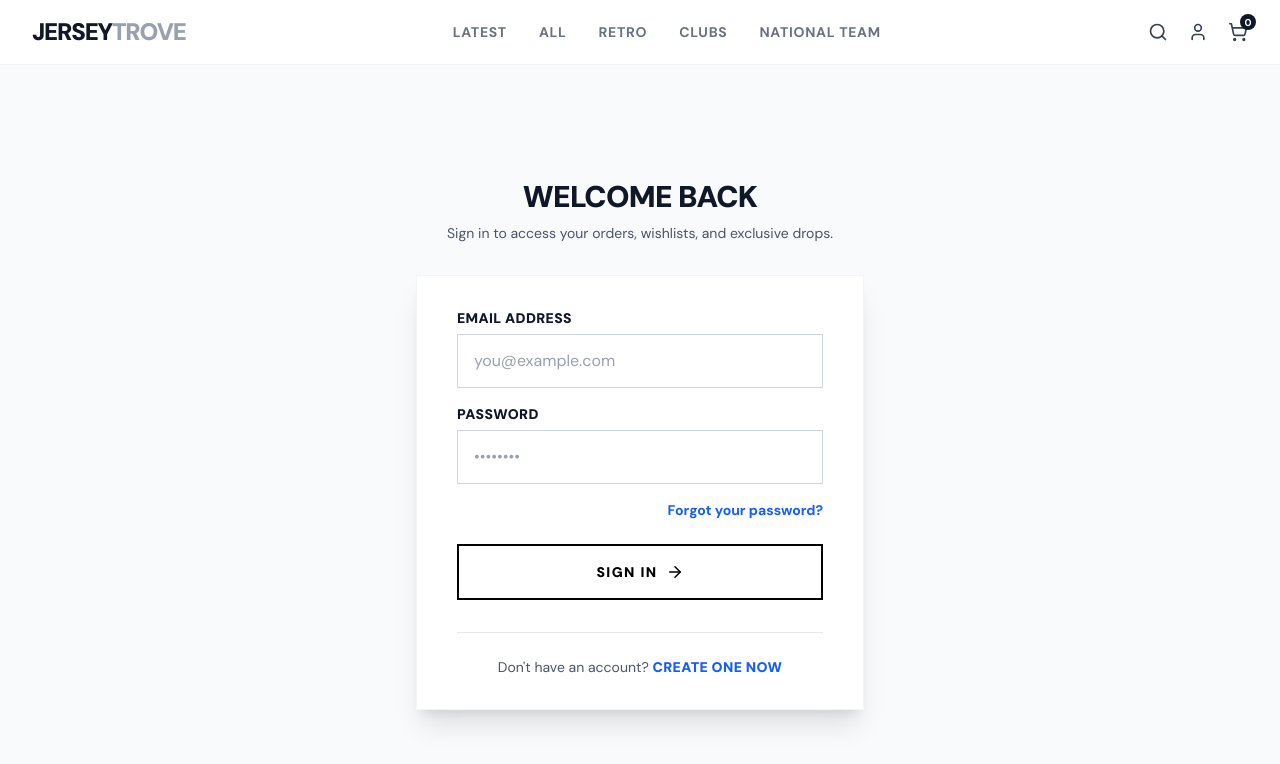
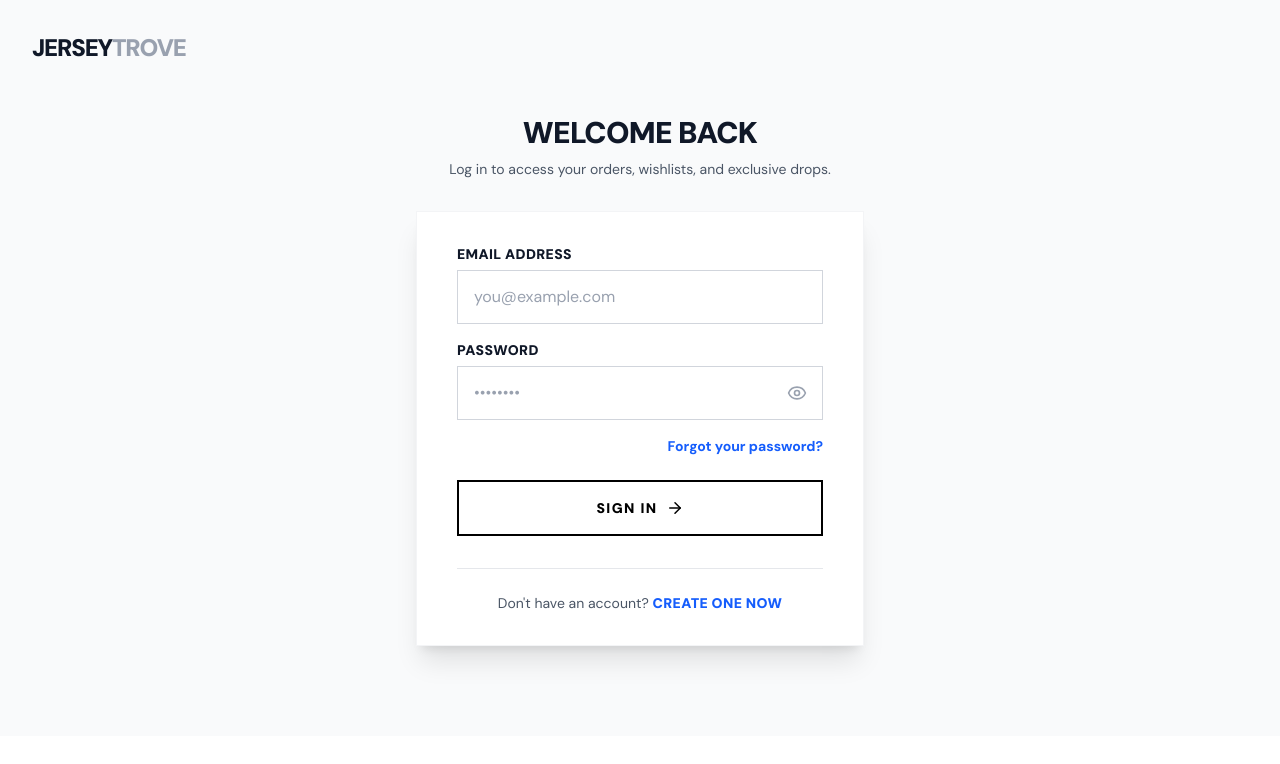
Before and after one commit to Jineshraj/JerseyTrove, a React (Vite) app in the folder frontend/: page /login in a window 1280 px wide. Shown: the top 764 px of the page. Built offline with nearby package versions, Linux system fonts and the light colour scheme.

Commit message:
Login Page error and roast setup complete

```diff
--- a/frontend/package.json
+++ b/frontend/package.json
@@ -11,13 +11,17 @@
   },
   "dependencies": {
     "@fontsource/dm-sans": "^5.2.8",
+    "@hookform/resolvers": "^5.2.2",
     "@tailwindcss/vite": "^4.2.1",
     "axios": "^1.13.6",
     "lucide-react": "^0.575.0",
     "react": "^19.2.0",
     "react-dom": "^19.2.0",
+    "react-hook-form": "^7.71.2",
     "react-router-dom": "^7.13.1",
-    "tailwindcss": "^4.2.1"
+    "sonner": "^2.0.7",
+    "tailwindcss": "^4.2.1",
+    "zod": "^4.3.6"
   },
   "devDependencies": {
     "@eslint/js": "^9.39.1",
--- a/frontend/src/App.jsx
+++ b/frontend/src/App.jsx
@@ -1,14 +1,16 @@
-import { BrowserRouter as Router } from "react-router-dom";
-import AppRoutes from "./routes/AppRoutes";
-
 //FONTS
 import "@fontsource/dm-sans"; // Defaults to weight 400
 import "@fontsource/dm-sans/700.css"; // Bold
 import "@fontsource/dm-sans/900.css"; // Black
 
+import { BrowserRouter as Router } from "react-router-dom";
+import AppRoutes from "./routes/AppRoutes";
+import { Toaster } from "sonner";
+
 const App = () => {
   return (
     <Router>
+      <Toaster position="top-center" richColors />
       <AppRoutes />
     </Router>
   );
--- a/frontend/src/components/common/InputField.jsx
+++ b/frontend/src/components/common/InputField.jsx
@@ -1,17 +1,9 @@
-// src/components/common/InputField.jsx
+import { forwardRef } from "react";
 
-const InputField = ({
-  label,
-  type = "text",
-  name,
-  value,
-  onChange,
-  placeholder,
-  required,
-}) => {
+const InputField = forwardRef(
+  ({ label, error, name, leftIcon, rightIcon, ...props }, ref) => {
     return (
       <div className="flex flex-col gap-1.5 mb-4">
-      {/* Only render the label if one is provided */}
         {label && (
           <label
             htmlFor={name}
@@ -21,18 +13,47 @@ const InputField = ({
           </label>
         )}
 
+        <div className="relative">
+          {/* LEFT ICON SLOT */}
+          {leftIcon && (
+            <div className="absolute inset-y-0 left-0 flex items-center pl-4 pointer-events-none text-gray-400">
+              {leftIcon}
+            </div>
+          )}
+
           <input
+            ref={ref}
             id={name}
-        type={type}
-        name={name} /* CRITICAL: Required for e.target.name to work */
-        value={value} /* CRITICAL: Ties the input to React state */
-        onChange={onChange} /* CRITICAL: Fires the state update when you type */
-        placeholder={placeholder}
-        required={required}
-        className="w-full px-4 py-3.5 border border-gray-300 focus:outline-none focus:border-black focus:ring-1 focus:ring-black transition-colors font-medium text-gray-900 placeholder:text-gray-400"
+            name={name}
+            {...props}
+            className={`w-full py-3.5 border transition-all font-medium text-gray-900 placeholder:text-gray-400 focus:outline-none focus:border-black focus:ring-1 focus:ring-black ${
+              error ? "border-red-500 bg-red-50" : "border-gray-300"
+            }
+          ${leftIcon ? "pl-11" : "px-4"}
+          ${rightIcon ? "pr-11" : "px-4"}`}
           />
+
+          {/* RIGHT ICON SLOT */}
+          {rightIcon && (
+            <div className="absolute inset-y-0 right-0 flex items-center pr-4">
+              {rightIcon}
+            </div>
+          )}
+        </div>
+
+        <div
+          className={`h-5 transition-all ${error ? "opacity-100" : "hidden"}`}
+        >
+          {error && (
+            <span className="text-xs font-bold text-red-500 uppercase italic">
+              {error}
+            </span>
+          )}
+        </div>
       </div>
     );
-};
+  },
+);
 
+InputField.displayName = "InputField";
 export default InputField;
--- a/frontend/src/pages/Login.jsx
+++ b/frontend/src/pages/Login.jsx
@@ -1,51 +1,89 @@
-// src/pages/Login.jsx
 import { useState } from "react";
 import { Link } from "react-router-dom";
-import { ArrowRight } from "lucide-react";
+import { ArrowRight, Eye, EyeOff } from "lucide-react";
 import InputField from "../components/common/InputField";
-// Make sure this path matches where you saved your InputField component!
+import { toast } from "sonner";
+import { z } from "zod";
+import { useForm } from "react-hook-form";
+import { zodResolver } from "@hookform/resolvers/zod";
+
+// (Zod Rules)
+const loginSchema = z.object({
+  email: z.email("Invalid Email"),
+  password: z.string().min(8, "Password must contain atleast 8 characters"),
+});
 
 const Login = () => {
-  const [formData, setFormData] = useState({
-    email: "",
-    password: "",
-  });
+  const [showPassword, setShowPassword] = useState(false);
 
-  const handleChange = (e) => {
-    setFormData({
-      ...formData,
-      [e.target.name]: e.target.value,
-    });
+  // REACT HOOK FORM
+  const {
+    register,
+    handleSubmit,
+    formState: { errors, isSubmitting },
+  } = useForm({ resolver: zodResolver(loginSchema) });
+
+  //when clicked submit button
+  const onLogin = async (data) => {
+    try {
+      //MONGO DB MAGIC HAPPENS HERE ######
+      await new Promise((resolve) => setTimeout(resolve, 1500));
+      console.log("Success", data);
+      toast.success("Welcome back to JerseyTrove!");
+    } catch (err) {
+      console.error(err);
+    }
   };
 
-  const handleSubmit = (e) => {
-    e.preventDefault();
-    // We will wire this up to your MERN backend later
-    console.log("Submitting login:", formData);
-  };
+  //PASSWORD TOGGLE
+
+  const PasswordToggle = (
+    <button
+      type="button"
+      onClick={() => setShowPassword(!showPassword)}
+      className="text-gray-400 hover:text-black transition-colors focus:outline-none"
+      tabIndex="-1" // Pro tip: Prevents tab-key from getting stuck on the eye
+    >
+      {showPassword ? <EyeOff size={20} /> : <Eye size={20} />}
+    </button>
+  );
 
   return (
-    <div className="min-h-[calc(100vh-64px)] flex flex-col justify-center py-12 sm:px-6 lg:px-8 bg-gray-50">
+    <div className="px-4 min-h-[calc(100vh-64px)] flex flex-col justify-center py-12 sm:px-6 lg:px-8 bg-gray-50 relative">
+      {/* 1. THE ESCAPE HATCH (Standalone Logo) */}
+      <div className="absolute top-6 left-6 sm:top-8 sm:left-8">
+        <Link
+          to="/"
+          className="text-2xl font-black tracking-tighter text-gray-900 transition-opacity hover:opacity-70"
+        >
+          JERSEY<span className="text-gray-400">TROVE</span>
+        </Link>
+      </div>
+
       <div className="sm:mx-auto sm:w-full sm:max-w-md text-center">
         <h2 className="mt-6 text-3xl font-black text-gray-900 uppercase tracking-tight">
           Welcome Back
         </h2>
         <p className="mt-2 text-sm text-gray-600 font-medium">
-          Sign in to access your orders, wishlists, and exclusive drops.
+          Log in to access your orders, wishlists, and exclusive drops.
         </p>
       </div>
 
       <div className="mt-8 sm:mx-auto sm:w-full sm:max-w-md">
         <div className="bg-white py-8 px-4 shadow-xl sm:rounded-none sm:px-10 border border-gray-100">
-          <form className="space-y-6" onSubmit={handleSubmit}>
+          <form
+            className="space-y-6"
+            onSubmit={handleSubmit(onLogin)}
+            noValidate
+          >
             {/* Your Custom Input Field for Email */}
             <InputField
               label="Email Address"
               type="email"
               name="email"
-              value={formData.email}
-              onChange={handleChange}
               placeholder="you@example.com"
+              error={errors.email?.message}
+              {...register("email")}
               required
             />
 
@@ -53,12 +91,15 @@ const Login = () => {
             <div>
               <InputField
                 label="Password"
-                type="password"
+                type={showPassword ? "text" : "password"}
                 name="password"
-                value={formData.password}
-                onChange={handleChange}
+                error={errors.password?.message}
+                {...register("password")}
                 placeholder="••••••••"
                 required
+                autoCapitalize="none"
+                autoCorrect="off"
+                rightIcon={PasswordToggle}
               />
 
               <div className="flex items-center justify-end mt-2">
@@ -80,15 +121,21 @@ const Login = () => {
                 className="relative overflow-hidden group w-full py-4 px-4 border-2 border-black bg-transparent text-sm font-black uppercase tracking-widest text-black"
               >
                 {/* The hidden black background that slides in */}
-                <span className="absolute inset-0 w-full h-full bg-black -translate-x-full transition-transform duration-300 ease-out group-hover:translate-x-0"></span>
+                <span className="absolute inset-0 w-full h-full bg-black -translate-x-full transition-transform duration-500 ease-out group-hover:translate-x-0"></span>
 
                 {/* The text and icon sitting on top */}
                 <span className="relative z-10 flex items-center justify-center gap-2 transition-colors duration-300 group-hover:text-white">
-                  Sign In{" "}
-                  <ArrowRight
-                    size={18}
-                    className="transition-transform duration-300 group-hover:translate-x-1"
-                  />
+                  {isSubmitting ? (
+                    "Authenticating..."
+                  ) : (
+                    <>
+                      Sign In{" "}
+                      <ArrowRight
+                        size={18}
+                        className="transition-transform duration-300 group-hover:translate-x-1"
+                      />
+                    </>
+                  )}
                 </span>
               </button>
             </div>
--- a/frontend/src/routes/AppRoutes.jsx
+++ b/frontend/src/routes/AppRoutes.jsx
@@ -11,11 +11,10 @@ const AppRoutes = () => {
       <Route element={<Layout />}>
         <Route path="/" element={<Home />} />
         {/* We will add /latest, /retro, etc. here later */}
-        <Route path="/login" element={<Login />} />
       </Route>
 
       {/* Put Auth routes outside the Layout if you don't want the Navbar on them */}
-      {/* <Route path="/login" element={<Login />} /> */}
+      <Route path="/login" element={<Login />} />
     </Routes>
   );
 };
```
Also changed, not shown: 1 other file (tests, documents, lock files or other folders). Lines whose indentation alone changed are shown as unchanged.
